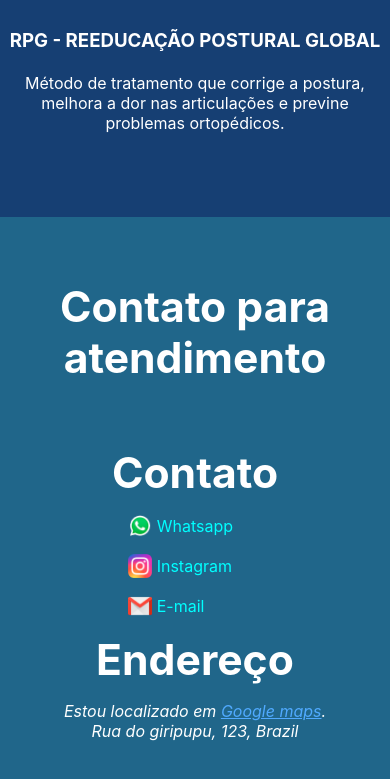
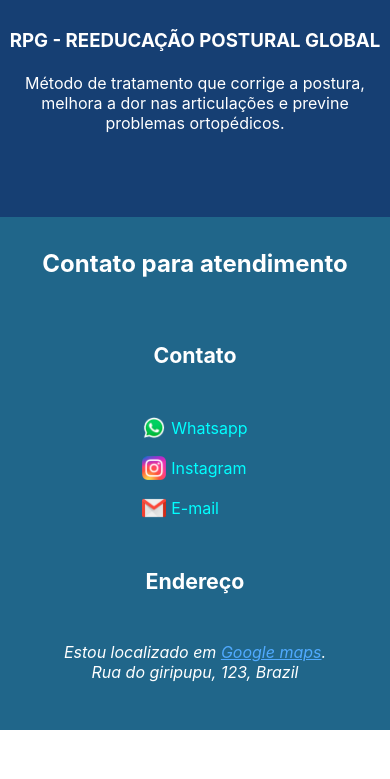
Before and after one commit to eugeniocarvalho/fisioterapeuta-site, a plain HTML site: page index.html in a window 390 px wide. Shown: the part 3596-4375 px from the top of the page. After the commit the page ends 4326 px from the top, so only its background shows below. Drawn offline with Linux system fonts and the light colour scheme.

Commit message:
stylized size fonts responsive

```diff
--- a/index.html
+++ b/index.html
@@ -82,7 +82,7 @@
     <section class="contact-area">
       <div class="contact">
         <div class="contact-social">
-          <h3>Contato</h3>
+          <h2>Contato</h2>
           <a href="#"><img src="src/img/whatsapp-logo.png" alt="whatsapp-logo"> Whatsapp</a>
           <a href="#"><img src="src/img/instagram-logo.png" alt="instagram-logo"> Instagram</a>
           <a href="#"><img src="src/img/gmail-logo.png" alt="gmail-logo"> E-mail</a>
@@ -90,7 +90,7 @@
       </div>
 
       <div class="address-area">
-        <h3>Endereço</h3>
+        <h2>Endereço</h2>
         <address>
           Estou localizado em <a href="#">Google maps</a>.<br>
           Rua do giripupu, 123, Brazil
--- a/src/css/style.css
+++ b/src/css/style.css
@@ -267,8 +267,18 @@ h3 {
     width: auto;
   }
 
+  .contats h2 {
+    font-size: 18pt;
+    margin: 0;
+    padding: 2rem 0;
+  }
+
   .contact-area {
     grid-template-columns: 1fr;
   }
 
+  .contact-area h2 {
+    font-size: 16pt;
+  }
+
 }
```
